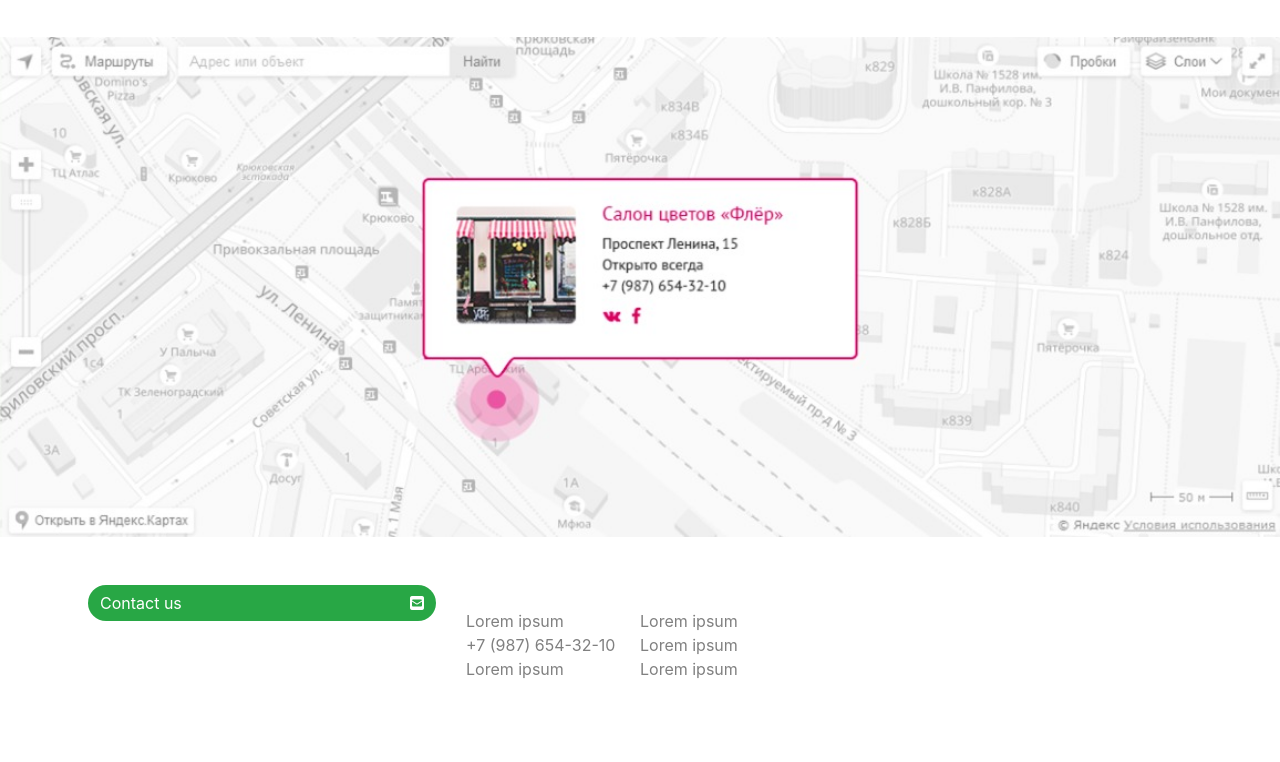
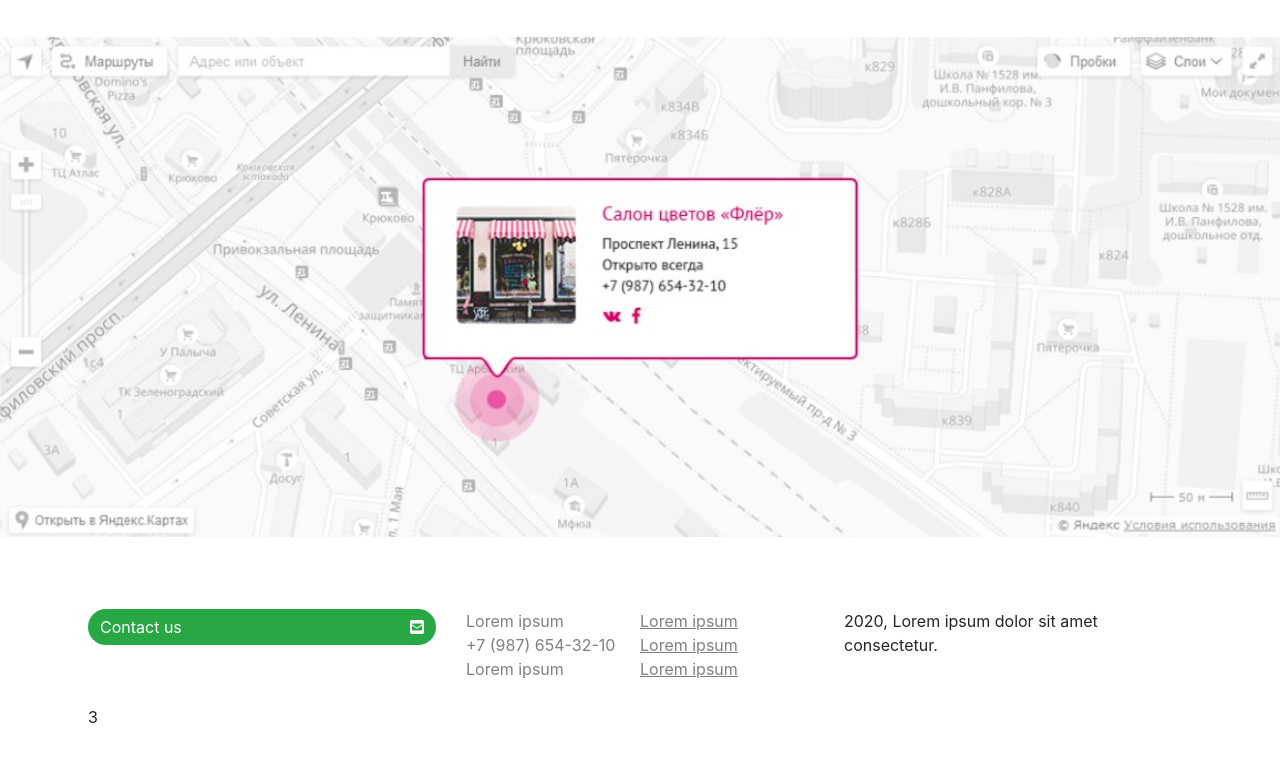
Before and after one commit to Cyrus-Kiprop/flowers-e-shop, a website: page product-list.html in a window 1280 px wide. Shown: the part 1188-1950 px from the top of the page. Drawn offline with nearby package versions, Linux system fonts and the light colour scheme.

Commit message:
finalize on the footer

```diff
--- a/assets/css/main.css
+++ b/assets/css/main.css
@@ -69,6 +69,10 @@ nav .cart::before {
 
 .footer-links li a {
   color: gray;
+}
+
+.links-even {
+  text-decoration: underline;
 }
 
 .nav-right a:hover {
--- a/product-list.html
+++ b/product-list.html
@@ -15,8 +15,6 @@
     <title>Product Page</title>
   </head>
   <body>
-
-
     <!-- the nav bar -->
     <nav
       class="container align-items-center  d-flex px-5 justify-content-between "
@@ -33,8 +31,8 @@
           class="d-md-flex d-none align-items-end justify-content-center mr-3"
         >
           <a href="/product-list.html" class="mx-3">Home</a>
-          <a  href="/product-list.html" class="mx-3">Products</a>
-          <a  href="/product-list.html" class="mx-3">Contacts</a>
+          <a href="/product-list.html" class="mx-3">Products</a>
+          <a href="/product-list.html" class="mx-3">Contacts</a>
         </div>
         <span class="heart  d-md-none"><i class="fas fa-bars"></i></span>
         <span class="heart"><i class="fas fa-heart"></i></span>
@@ -54,7 +52,7 @@
 
         <div class="row">
           <div class="col-12 col-md-3 ">
-            <div
+            <aside
               class="filter-section d-flex flex-column align-items-center justify-content-center"
             >
               <!-- show mainly on small devices -->
@@ -68,7 +66,7 @@
                   aria-haspopup="true"
                   aria-expanded="false"
                 >
-                <i class="fas fa-filter"></i>
+                  <i class="fas fa-filter"></i>
                   Sort/Filter
                 </a>
 
@@ -95,7 +93,6 @@
                     <div class="color-item"></div>
                     <div class="color-item"></div>
                   </div>
-
                 </div>
               </div>
 
@@ -197,7 +194,7 @@
                   </button>
                 </div>
               </div>
-            </div>
+            </aside>
           </div>
           <div class="col-12 col-md-9">
             <div class="row">
@@ -491,7 +488,7 @@
       <!-- Footer content -->
       <div class="container  p-5 white  ">
         <div class="row footer-content">
-          <div class="col-12 col-md-4">
+          <div class="col-12 col-md-4 pt-4">
             <div class=" d-flex align-items-center justify-content-center">
               <button
                 type="button"
@@ -504,15 +501,22 @@
 
           <div class="col-12  col-md-4">
             <ul class="footer-links my-4">
+              <li><a  href="#">Lorem ipsum</a></li>
+              <li><a class="links-even" href="#">Lorem ipsum</a></li>
+              <li><a href="#">+7 (987) 654-32-10</a></li>
+              <li><a class="links-even"  href="#">Lorem ipsum</a></li>
               <li><a href="#">Lorem ipsum</a></li>
-              <li><a href="#">Lorem ipsum</a></li>
-              <li><a href="#">+7 (987) 654-32-10</a></li>
-              <li><a href="#">Lorem ipsum</a></li>
-              <li><a href="#">Lorem ipsum</a></li>
-              <li><a href="#">Lorem ipsum</a></li>
+              <li><a class="links-even"  href="#">Lorem ipsum</a></li>
             </ul>
           </div>
-          <!-- <div class="col-12 col-md-4">3</div> -->
+
+          <div class="col-12  col-md-4 pt-4 ">
+            <div>
+
+              <p  > 2020, Lorem ipsum dolor sit amet consectetur.</p>
+            </div>
+          </div>
+          <div class="col-12 col-md-4">3</div>
         </div>
       </div>
     </footer>
```
Also changed, not shown: main-page.html (+15 -9 lines), product-page.html (+12 -6 lines).
